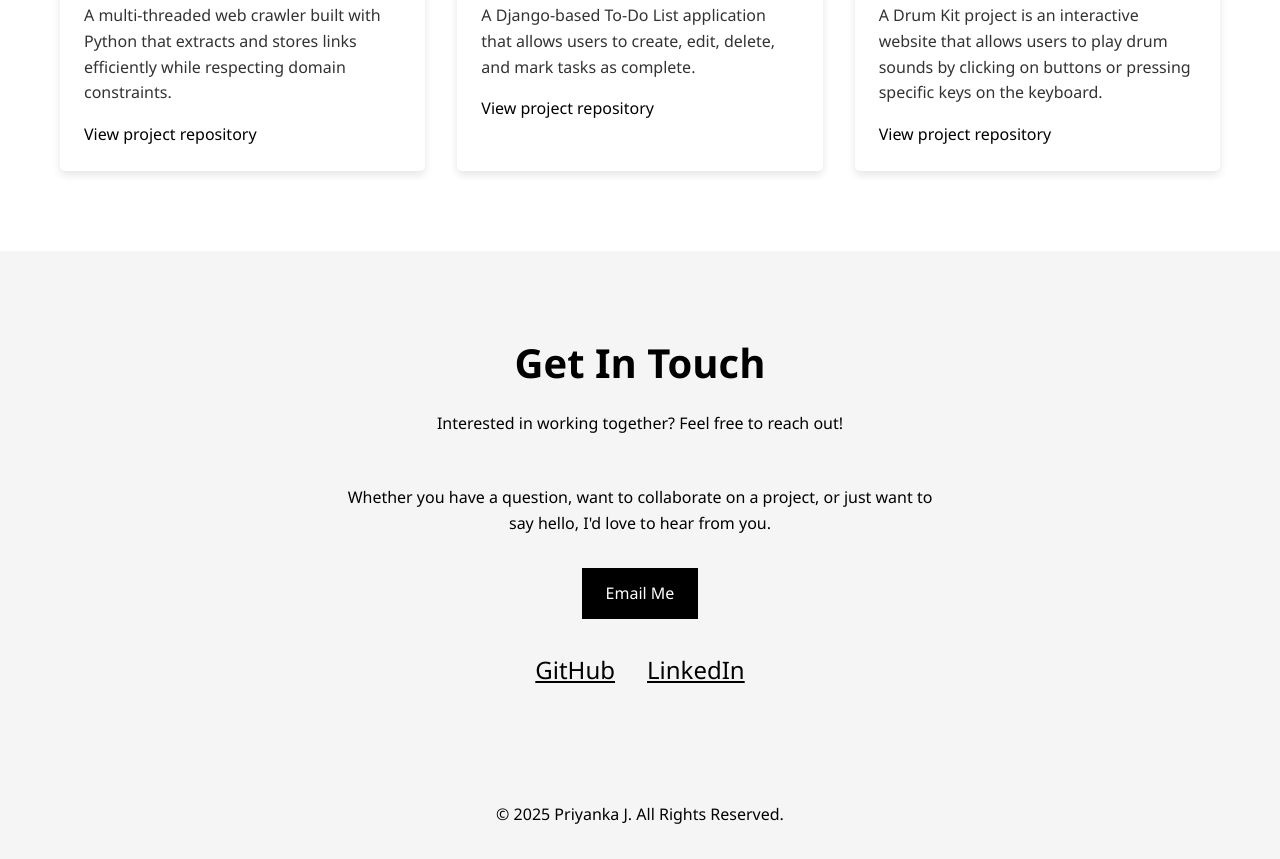
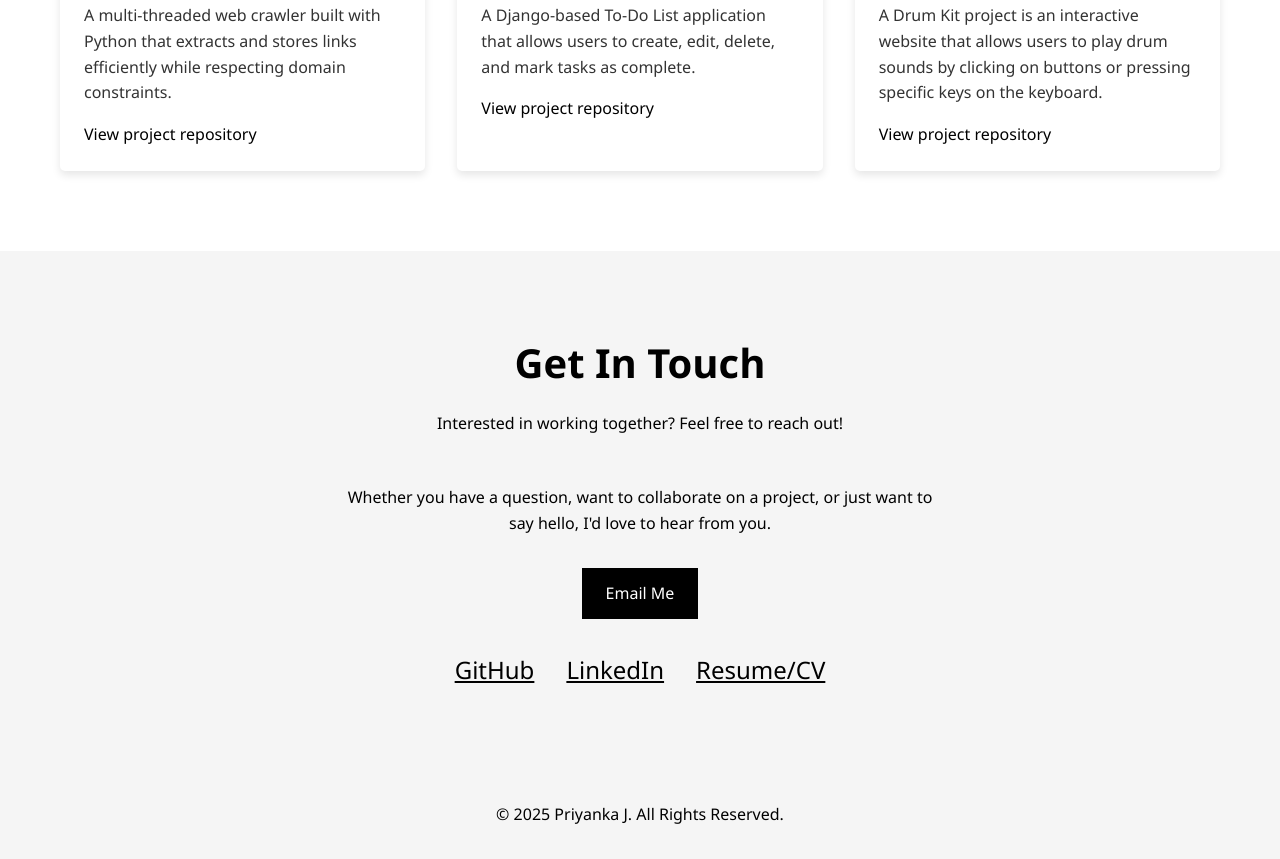
Before and after one commit to Priyankaj8/Priyankaj8.github.io, a plain HTML site: page index.html in a window 1280 px wide. Shown: the part 4473-5332 px from the top of the page. Drawn offline with Linux system fonts and the light colour scheme.

Commit message:
Added CV

```diff
--- a/index.html
+++ b/index.html
@@ -246,6 +246,7 @@
                 <div class="social-links">
                     <a href="https://github.com/Priyankaj8/Priyankaj8">GitHub</a>
                     <a href="https://www.linkedin.com/in/priyankaa-j/">LinkedIn</a>
+                    <a href="my_image/Resume - Priyanka J.pdf">Resume/CV</a>
                 </div>
             </div>
         </div>
```
Also changed, not shown: 1 other file.
